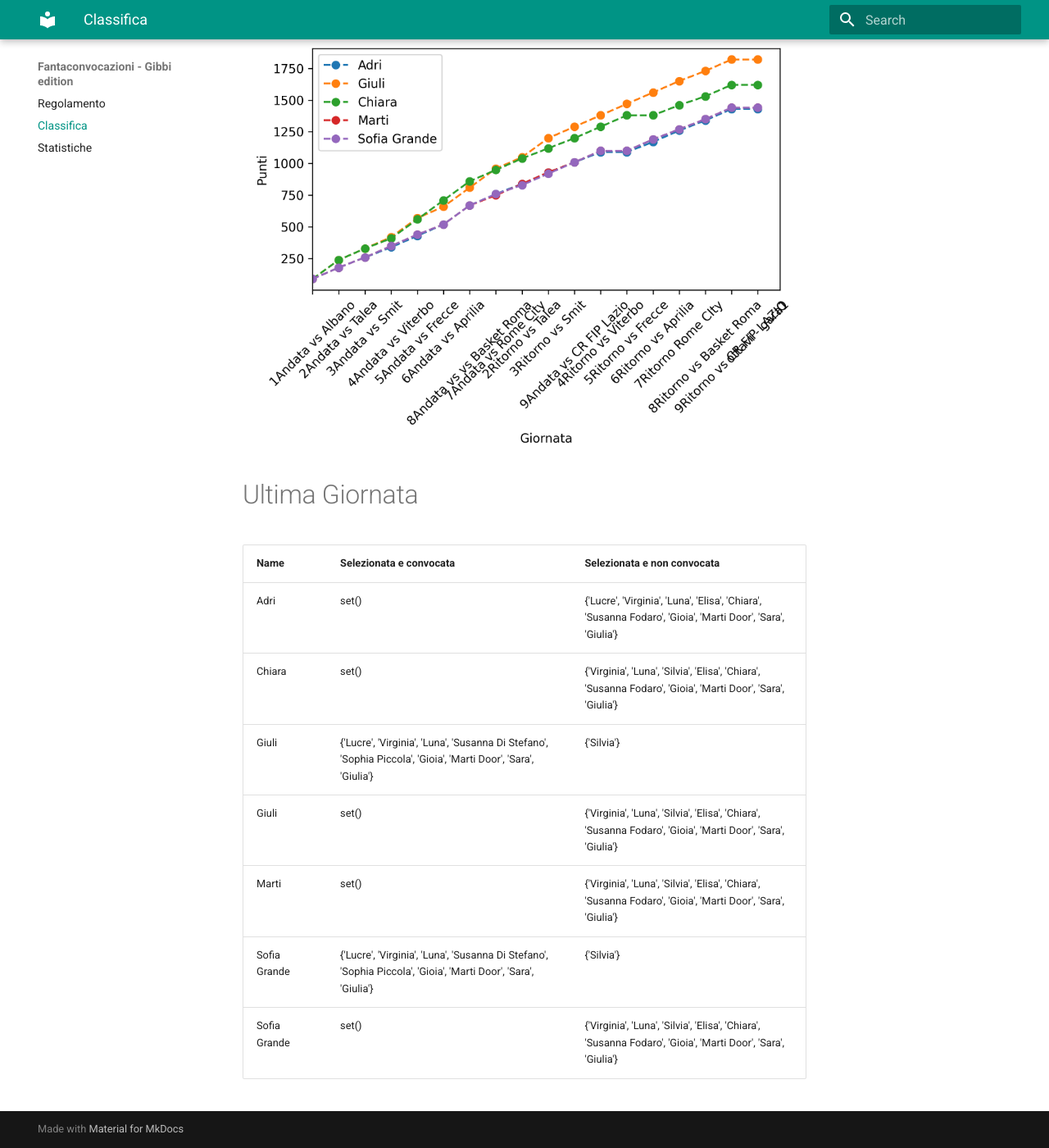
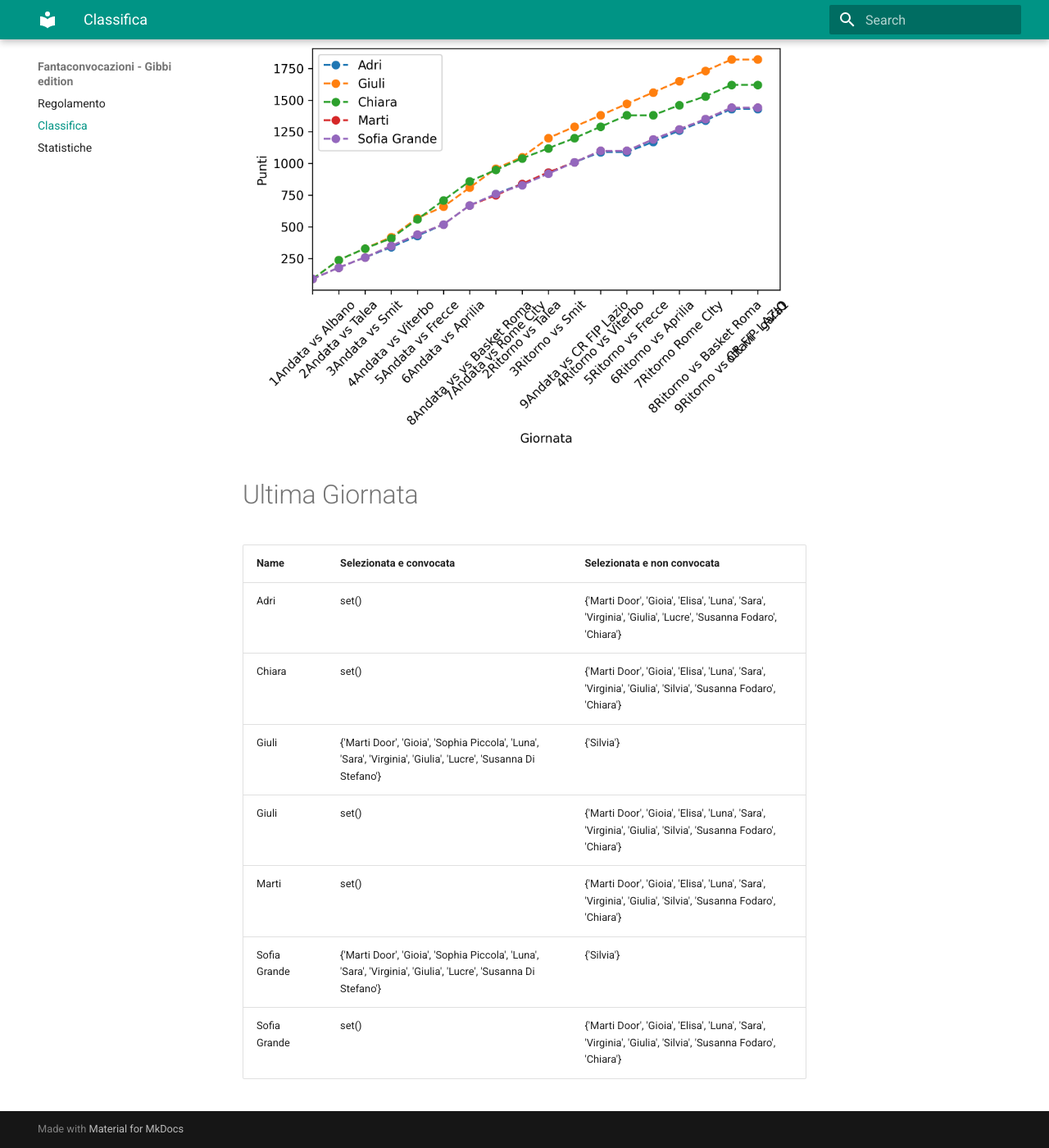
Before and after one commit to martinig94/fantagibbi, an MkDocs documentation site: the page built from docs/Classifica.md, in a window 1280 px wide and 1400 px high, scrolled down 565 px. Shown: the whole window at 82% size. Built offline with MkDocs 1.6.1 and Material for MkDocs 9.7.7, drawn with Linux system fonts in a browser that asks for light colours.

Commit message:
Auto-update from main.py

```diff
--- a/docs/Classifica.md
+++ b/docs/Classifica.md
@@ -18,11 +18,11 @@
 <!-- START_TABLE CORRECT -->
 | Name         | Selezionata e convocata                                                                                        | Selezionata e non convocata                                                                                  |
 |:-------------|:---------------------------------------------------------------------------------------------------------------|:-------------------------------------------------------------------------------------------------------------|
-| Adri         | set()                                                                                                          | {'Lucre', 'Virginia', 'Luna', 'Elisa', 'Chiara', 'Susanna Fodaro', 'Gioia', 'Marti Door', 'Sara', 'Giulia'}  |
-| Chiara       | set()                                                                                                          | {'Virginia', 'Luna', 'Silvia', 'Elisa', 'Chiara', 'Susanna Fodaro', 'Gioia', 'Marti Door', 'Sara', 'Giulia'} |
-| Giuli        | {'Lucre', 'Virginia', 'Luna', 'Susanna Di Stefano', 'Sophia Piccola', 'Gioia', 'Marti Door', 'Sara', 'Giulia'} | {'Silvia'}                                                                                                   |
-| Giuli        | set()                                                                                                          | {'Virginia', 'Luna', 'Silvia', 'Elisa', 'Chiara', 'Susanna Fodaro', 'Gioia', 'Marti Door', 'Sara', 'Giulia'} |
-| Marti        | set()                                                                                                          | {'Virginia', 'Luna', 'Silvia', 'Elisa', 'Chiara', 'Susanna Fodaro', 'Gioia', 'Marti Door', 'Sara', 'Giulia'} |
-| Sofia Grande | {'Lucre', 'Virginia', 'Luna', 'Susanna Di Stefano', 'Sophia Piccola', 'Gioia', 'Marti Door', 'Sara', 'Giulia'} | {'Silvia'}                                                                                                   |
-| Sofia Grande | set()                                                                                                          | {'Virginia', 'Luna', 'Silvia', 'Elisa', 'Chiara', 'Susanna Fodaro', 'Gioia', 'Marti Door', 'Sara', 'Giulia'} |
+| Adri         | set()                                                                                                          | {'Marti Door', 'Gioia', 'Elisa', 'Luna', 'Sara', 'Virginia', 'Giulia', 'Lucre', 'Susanna Fodaro', 'Chiara'}  |
+| Chiara       | set()                                                                                                          | {'Marti Door', 'Gioia', 'Elisa', 'Luna', 'Sara', 'Virginia', 'Giulia', 'Silvia', 'Susanna Fodaro', 'Chiara'} |
+| Giuli        | {'Marti Door', 'Gioia', 'Sophia Piccola', 'Luna', 'Sara', 'Virginia', 'Giulia', 'Lucre', 'Susanna Di Stefano'} | {'Silvia'}                                                                                                   |
+| Giuli        | set()                                                                                                          | {'Marti Door', 'Gioia', 'Elisa', 'Luna', 'Sara', 'Virginia', 'Giulia', 'Silvia', 'Susanna Fodaro', 'Chiara'} |
+| Marti        | set()                                                                                                          | {'Marti Door', 'Gioia', 'Elisa', 'Luna', 'Sara', 'Virginia', 'Giulia', 'Silvia', 'Susanna Fodaro', 'Chiara'} |
+| Sofia Grande | {'Marti Door', 'Gioia', 'Sophia Piccola', 'Luna', 'Sara', 'Virginia', 'Giulia', 'Lucre', 'Susanna Di Stefano'} | {'Silvia'}                                                                                                   |
+| Sofia Grande | set()                                                                                                          | {'Marti Door', 'Gioia', 'Elisa', 'Luna', 'Sara', 'Virginia', 'Giulia', 'Silvia', 'Susanna Fodaro', 'Chiara'} |
 <!-- END_TABLE CORRECT -->
```
